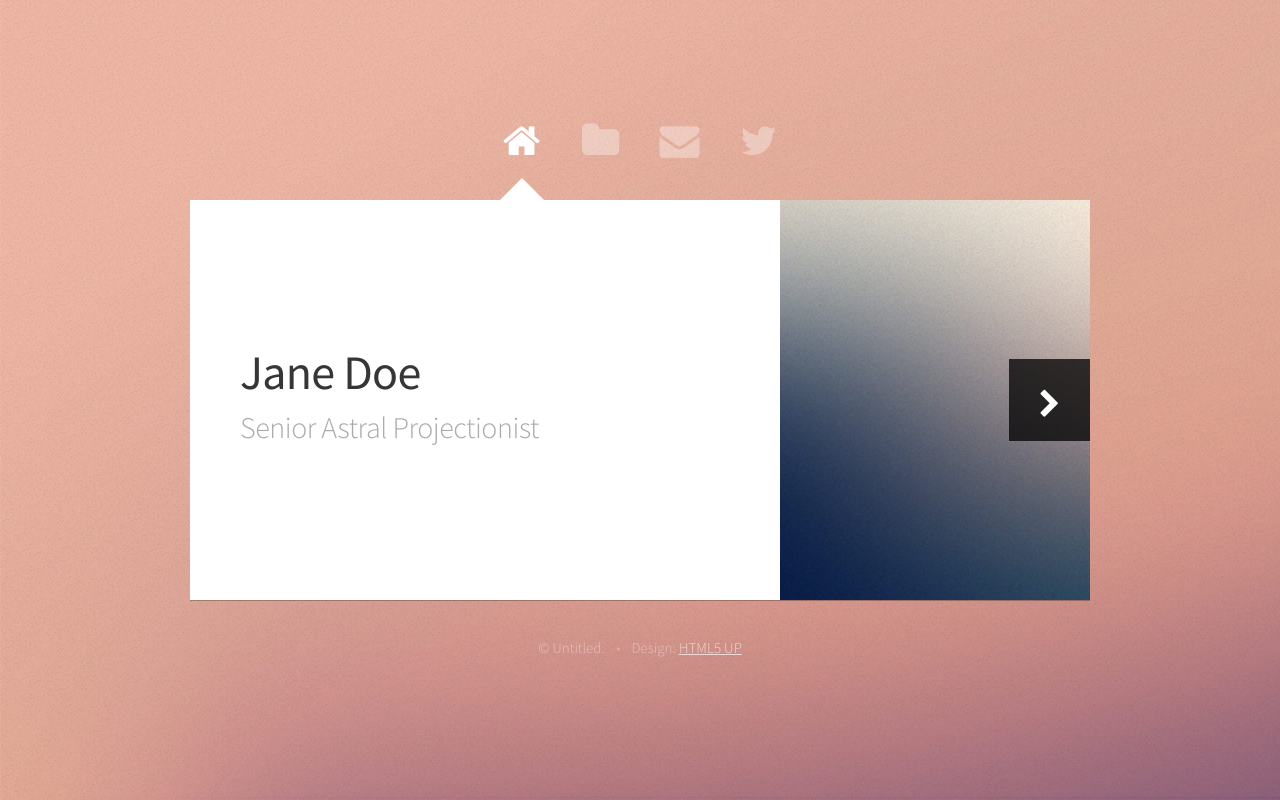
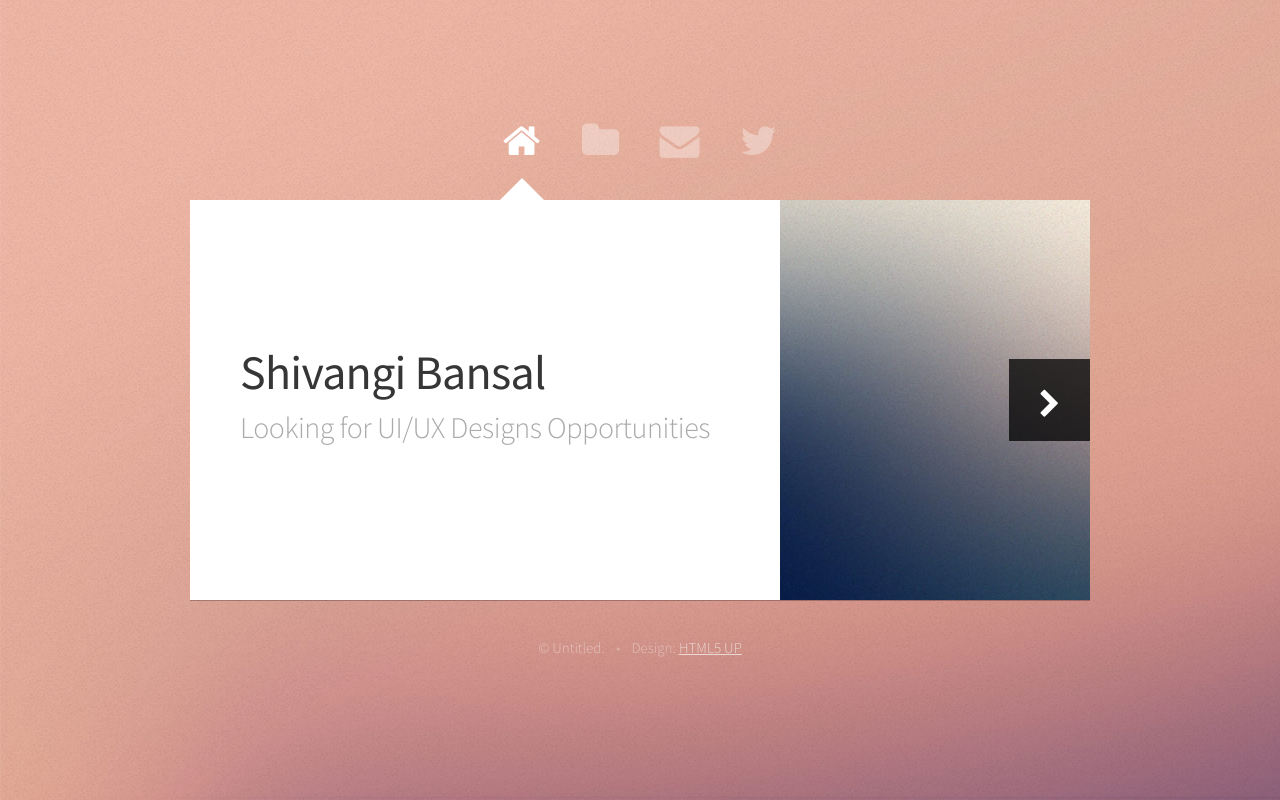
Before and after one commit to ShivangiBansal22/shivangibansal22.github.io, a plain HTML site: page index.html in a window 1280 px wide. Drawn offline with Linux system fonts and the light colour scheme.

Commit message:
Add name

```diff
--- a/index.html
+++ b/index.html
@@ -41,8 +41,8 @@
 						<!-- Me -->
 							<article id="me" class="panel">
 								<header>
-									<h1>Jane Doe</h1>
-									<p>Senior Astral Projectionist</p>
+									<h1>Shivangi Bansal</h1>
+									<p>Looking for UI/UX Designs Opportunities</p>
 								</header>
 								<a href="#work" class="jumplink pic">
 									<span class="arrow icon fa-chevron-right"><span>See my work</span></span>
```
